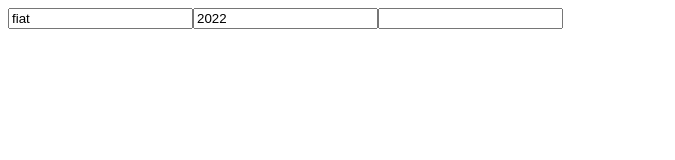
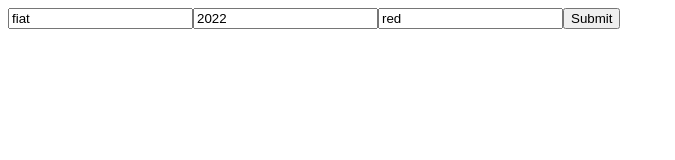
Before and after one commit to fabry84x/esercizi_react, a React (Create React App) app: page / in a window 1280 px wide. Shown: the top 160 px of the page, without its empty margins (0-675 px from the left). Built offline with nearby package versions, Linux system fonts and the light colour scheme.

Commit message:
feature/UseRef

```diff
--- a/src/App.js
+++ b/src/App.js
@@ -3,9 +3,15 @@
 
 export function App() {
 
-  return(
+  const defaultCar = {
+    model: 'fiat',
+    year: 2022,
+    color: 'red'
+  }
+
+  return (
     <div>
-      <CarDetails />
+      <CarDetails initialData={defaultCar} />
     </div>
   )
 }
--- a/src/CarDetails.js
+++ b/src/CarDetails.js
@@ -1,36 +1,22 @@
-import { useEffect, useRef, useState } from "react"
+import { useRef } from "react"
 
-export function CarDetails() {
-    const [model,setModel]=useState('fiat')
-    const [year,setYear]=useState(2022)
-    const [color,setColor]=useState('blue')
+export function CarDetails({initialData}) {
 
-    const inputRef = useRef()
 
-    useEffect(()=>{
-        inputRef.current.value=""
-    },[])
+    const formRef = useRef()
 
-    function handleModelChange(event) {
-        setModel(event.target.value)
+
+    function handleFormSubmit() {
+        formRef.current.reset()
     }
 
-    function handleYearChange(event) {
-        setYear(event.target.value)
-    }
-
-    function handleColorChange(event) {
-        setColor(event.target.value)
-    }
-
-
-
-    return (
+return (
         <div>
-            <form >
-                <input ref={inputRef} value={model} onChange={handleModelChange}/>
-                <input ref={inputRef} value={year} onChange={handleYearChange}/>
-                <input ref={inputRef} value={color} onChange={handleColorChange}/>
+            <form ref={formRef} onSubmit={handleFormSubmit}>
+                <input defaultValue={initialData.model} />
+                <input defaultValue={initialData.year}  />
+                <input defaultValue={initialData.color} />
+                <input type='submit'/>
             </form>
         </div>
     )
```
